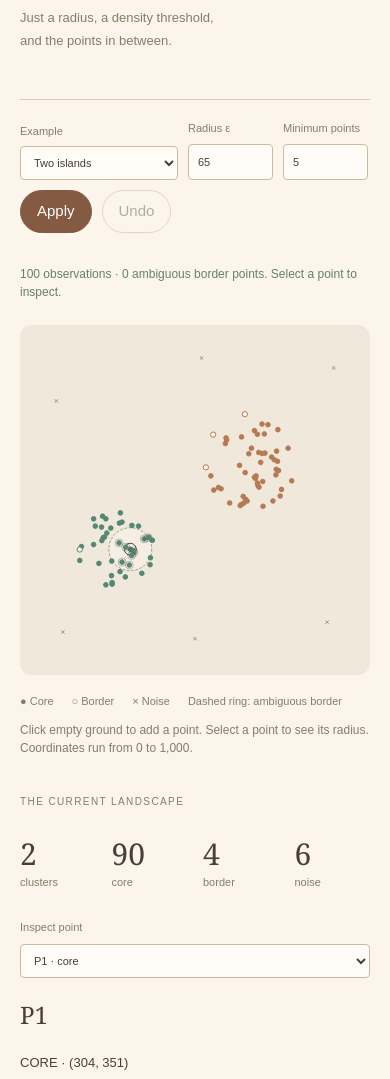
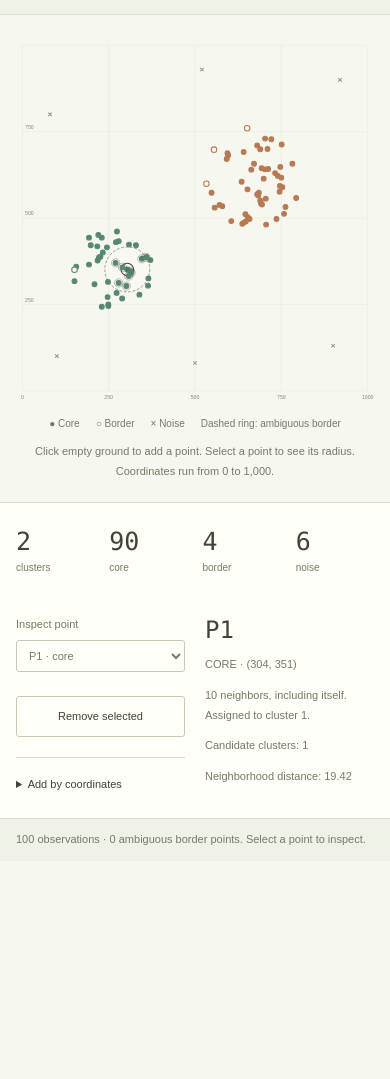
Before and after one commit to Michaelhoang8/density-garden, a website with bundled scripts: page index.html in a window 390 px wide. Shown: the part 330-1409 px from the top of the page. After the commit the page ends 1191 px from the top, so only its background shows below. Built offline with nearby package versions, Linux system fonts and the light colour scheme.

Commit message:
Center clustering exploration on the point cloud and neighborhood inspector

```diff
--- a/app.js
+++ b/app.js
@@ -93,6 +93,44 @@ function draw() {
   const plot = $("plot");
   plot.replaceChildren();
   if (!result) return;
+  for (const tick of [0, 250, 500, 750, 1000]) {
+    plot.append(
+      svg("line", {
+        x1: tick,
+        y1: 0,
+        x2: tick,
+        y2: 1000,
+        stroke: "#dedfd4",
+        "stroke-width": 1,
+      }),
+      svg("line", {
+        x1: 0,
+        y1: tick,
+        x2: 1000,
+        y2: tick,
+        stroke: "#dedfd4",
+        "stroke-width": 1,
+      }),
+    );
+    const xLabel = svg("text", {
+      x: tick,
+      y: 1023,
+      "text-anchor": "middle",
+      fill: "#828577",
+      "font-size": 15,
+    });
+    xLabel.textContent = tick;
+    const yLabel = svg("text", {
+      x: 8,
+      y: 1000 - tick - 8,
+      "text-anchor": "start",
+      fill: "#828577",
+      "font-size": 15,
+    });
+    yLabel.textContent = tick;
+    if (tick > 0 && tick < 1000) plot.append(yLabel);
+    plot.append(xLabel);
+  }
   const current = result.records.find((p) => p.id === selected),
     neighborSet = new Set(current?.neighbors || []);
   if (current)
@@ -110,10 +148,14 @@ function draw() {
   for (const p of result.records) {
     const g = svg("g", {
       class: "point",
+      "data-point": p.id,
       role: "button",
       tabindex: 0,
       "aria-label": `${p.id}, ${p.kind}, ${p.cluster === null ? "noise" : "cluster " + (p.cluster + 1)}`,
     });
+    g.append(
+      svg("circle", { cx: p.x, cy: 1000 - p.y, r: 16, fill: "transparent" }),
+    );
     if (p.kind === "noise")
       g.append(
         svg("path", {
@@ -166,6 +208,9 @@ function draw() {
         e.preventDefault();
         selected = p.id;
         inspect();
+        Array.from(plot.querySelectorAll(".point"))
+          .find((node) => node.dataset.point === p.id)
+          ?.focus({ preventScroll: true });
       }
     };
     plot.append(g);
@@ -356,3 +401,6 @@ $("file").onchange = async () => {
   }
 };
 compute();
+
+$("analysis-open").onclick = () => $("analysis-panel").showModal();
+$("analysis-close").onclick = () => $("analysis-panel").close();
--- a/index.html
+++ b/index.html
@@ -9,24 +9,17 @@
   </head>
   <body>
     <header>
-      <a href="/">density garden<span> / a study in proximity</span></a>
+      <h1>Density Garden</h1>
       <div>
-        <button id="open">Open study</button
+        <button id="analysis-open">Analysis</button
+        ><button id="open">Open study</button
         ><button id="save">Save study</button
         ><input type="file" id="file" accept=".json,application/json" hidden />
       </div>
     </header>
     <main>
-      <section class="intro">
-        <div>
-          <p class="eyebrow">Unsupervised learning · DBSCAN</p>
-          <h1>Let the neighborhoods<br />find their shape.</h1>
-        </div>
-        <p>
-          No chosen number of clusters.<br />Just a radius, a density
-          threshold,<br />and the points in between.
-        </p>
-      </section>
+      <div class="control-panel">
+        <h2>DBSCAN</h2>
         <div class="toolbar">
           <label
             >Example<select id="example">
@@ -54,8 +47,7 @@
           ><button id="apply">Apply</button
           ><button id="undo" disabled>Undo</button>
         </div>
-      <p id="message" role="status">Preparing the garden…</p>
-      <div class="workspace">
+      </div>
       <section class="plot-wrap">
         <svg
           id="plot"
@@ -73,7 +65,7 @@
         </p>
       </section>
       <aside>
-          <p class="eyebrow">The current landscape</p>
+        <p class="eyebrow">Clustering</p>
         <div id="summary"></div>
         <label>Inspect point<select id="selected"></select></label>
         <div id="inspection"></div>
@@ -103,9 +95,15 @@
           </form>
         </details>
       </aside>
+    </main>
+    <p id="message" role="status">Computing neighborhoods…</p>
+    <dialog id="analysis-panel" aria-label="Clustering analysis">
+      <div class="dialog-heading">
+        <h2>Clustering analysis</h2>
+        <button id="analysis-close">Close</button>
       </div>
       <section class="sweep">
-        <h2>A small change in radius.</h2>
+        <h2>Radius comparison</h2>
         <p>
           Compare nearby settings without treating cluster count as a score.
           Click a row to apply its radius.
@@ -167,7 +165,6 @@
         ><button id="csv" disabled>Export assignments CSV</button
         ><span id="cost"></span>
       </div>
-    </main>
-    <footer>Patterns, with room for uncertainty.</footer>
+    </dialog>
   </body>
 </html>
--- a/style.css
+++ b/style.css
@@ -1,12 +1,12 @@
-[hidden] {
-  display: none !important;
-}
 :root {
   font:
-    15px/1.5 Arial,
+    13px/1.6 Arial,
     sans-serif;
-  color: #493f38;
-  background: #fbf5ec;
+  color: #3d4438;
+  background: #f6f7ef;
+  --line: #d9ddcf;
+  --muted: #727c67;
+  --accent: #637b4c;
 }
 * {
   box-sizing: border-box;
@@ -14,316 +14,417 @@
 body {
   margin: 0;
 }
-header,
-main,
-footer {
-  max-width: 1180px;
-  margin: auto;
-  padding: 26px 34px;
-}
 header {
+  height: 75px;
   display: flex;
   align-items: center;
   justify-content: space-between;
-  border-bottom: 1px solid #d9cdbd;
-  gap: 18px;
+  gap: 20px;
+  padding: 0 28px;
+  border-bottom: 1px solid var(--line);
+  background: #fffef8;
 }
-header a {
-  color: inherit;
-  text-decoration: none;
-  font-weight: bold;
-  font-size: 19px;
+h1 {
+  font:
+    24px Georgia,
+    serif;
+  margin: 0;
+  letter-spacing: -0.5px;
 }
-header a span {
-  font-size: 12px;
-  color: #8a7b6a;
-  font-weight: normal;
-}
-header div {
+header > div {
   display: flex;
   gap: 10px;
 }
 button,
-select,
-input {
+input,
+select {
   font: inherit;
+  color: inherit;
 }
 button {
-  border: 1px solid #baa98f;
-  border-radius: 30px;
-  background: transparent;
-  color: inherit;
-  padding: 9px 16px;
+  font-size: 11px;
+  padding: 8px 12px;
+  border: 1px solid #c4ccb8;
+  background: #fffef8;
+  border-radius: 3px;
   cursor: pointer;
-  transition: background 0.2s;
+  transition: background 0.15s;
 }
 button:hover {
-  background: #efdfcc;
+  background: #e8eddf;
 }
 button:disabled {
   opacity: 0.4;
   cursor: default;
 }
-:focus-visible {
-  outline: 3px solid #9a5940;
+button:focus-visible,
+input:focus-visible,
+select:focus-visible,
+summary:focus-visible {
+  outline: 2px solid #7f975d;
   outline-offset: 3px;
-}
-.intro {
-  display: flex;
-  justify-content: space-between;
-  align-items: end;
-  padding: 34px 0;
-  gap: 20px;
-}
-.eyebrow {
-  text-transform: uppercase;
-  letter-spacing: 0.14em;
-  font-size: 10px;
-  color: #8a7b6a;
-}
-h1 {
-  font:
-    normal clamp(34px, 4vw, 55px) / 1.12 Georgia,
-    serif;
-  letter-spacing: -0.035em;
-  margin: 14px 0 0;
-}
-.intro > p {
-  font-size: 13px;
-  color: #8a7b6a;
-  line-height: 1.8;
-}
-.toolbar {
-  display: flex;
-  align-items: end;
-  gap: 16px;
-  flex-wrap: wrap;
-  padding: 20px 0;
-  border-top: 1px solid #d9cdbd;
-}
-label {
-  font-size: 11px;
-  color: #8a7b6a;
 }
 input,
 select {
-  display: block;
-  margin-top: 7px;
-  border: 1px solid #cbbb9f;
-  background: #fffcf7;
-  color: #493f38;
-  border-radius: 4px;
-  padding: 9px;
+  padding: 8px;
+  border: 1px solid #c4ccb8;
+  background: #fffef8;
+  border-radius: 3px;
+  min-width: 0;
 }
-input[type="number"] {
-  width: 110px;
+label {
+  display: flex;
+  flex-direction: column;
+  gap: 6px;
+  font-size: 11px;
+  color: var(--muted);
 }
-.toolbar #apply {
-  background: #845b42;
-  color: #fff;
-  border-color: #845b42;
+h2 {
+  font-size: 14px;
+  font-weight: 500;
+  margin: 0 0 20px;
 }
-#message {
-  min-height: 22px;
-  font-size: 12px;
-  color: #66816c;
+main {
+  display: grid;
+  grid-template-columns: 220px minmax(0, 1fr) 220px;
+  min-height: calc(100svh - 118px);
 }
-#message.error {
-  color: #a24231;
+.control-panel {
+  padding: 26px 22px;
+  border-right: 1px solid var(--line);
+  background: #eff2e7;
 }
-.workspace {
+.control-panel h2 {
+  font:
+    11px Consolas,
+    monospace;
+  letter-spacing: 1px;
+  color: var(--muted);
+}
+.toolbar {
   display: grid;
-  grid-template-columns: minmax(0, 1fr) 260px;
-  gap: 40px;
-  margin: 24px 0 40px;
+  gap: 20px;
+}
+.toolbar input,
+.toolbar select {
+  width: 100%;
+}
+#apply {
+  background: #637b4c;
+  color: white;
+  border-color: #637b4c;
+}
+#apply:hover {
+  background: #4d6438;
+}
+#undo {
+  margin-top: -10px;
+}
+.plot-wrap {
+  min-width: 0;
+  padding: 24px 20px 15px;
+  display: flex;
+  flex-direction: column;
+  align-items: center;
+  justify-content: center;
 }
 #plot {
   display: block;
-  width: 100%;
+  width: min(100%, calc(100svh - 220px));
   aspect-ratio: 1;
-  background: #f0e8da;
-  border-radius: 12px;
-  touch-action: manipulation;
-  cursor: crosshair;
+  height: auto;
+  overflow: visible;
 }
 .point {
   cursor: pointer;
-  transition: opacity 0.15s;
+  outline: none;
 }
-.point:hover {
-  opacity: 0.65;
+.point:focus-visible {
+  filter: drop-shadow(0 0 4px #637b4c);
 }
 .legend {
   display: flex;
   flex-wrap: wrap;
-  gap: 18px;
-  font-size: 11px;
-  margin-top: 18px;
-  color: #8a7b6a;
+  gap: 8px 16px;
+  justify-content: center;
+  font-size: 10px;
+  color: var(--muted);
+  margin: 15px 0 0;
+}
+.plot-wrap > .hint {
+  text-align: center;
+  max-width: 420px;
+  margin: 10px 0 0;
 }
 .hint {
-  font-size: 12px;
-  color: #8a7b6a;
+  font-size: 11px;
+  color: var(--muted);
+  line-height: 1.8;
 }
-aside {
-  padding-top: 18px;
+main > aside {
+  padding: 26px 20px;
+  border-left: 1px solid var(--line);
+  background: #fffef8;
+}
+.eyebrow {
+  font-size: 11px;
+  color: var(--muted);
+  margin: 0 0 14px;
 }
 #summary {
   display: grid;
   grid-template-columns: 1fr 1fr;
-  gap: 16px;
-  margin: 24px 0;
+  gap: 12px 15px;
+  border-bottom: 1px solid var(--line);
+  padding-bottom: 20px;
+  margin-bottom: 24px;
 }
 #summary p {
+  font-size: 10px;
+  color: var(--muted);
   margin: 0;
-  font-size: 11px;
-  color: #8a7b6a;
 }
 #summary b {
   display: block;
   font:
-    30px Georgia,
-    serif;
-  color: #493f38;
+    25px/1.5 Consolas,
+    monospace;
+  color: #3d4438;
+  font-weight: 400;
 }
 #selected {
-  max-width: 100%;
   width: 100%;
-  margin-bottom: 20px;
 }
 #inspection {
-  font-size: 13px;
-  line-height: 1.8;
-  min-height: 130px;
+  margin-top: 20px;
 }
 #inspection h2 {
   font:
-    24px Georgia,
-    serif;
+    24px Consolas,
+    monospace;
+  margin: 0 0 10px;
 }
 #inspection p {
+  font-size: 11px;
+  color: var(--muted);
+  line-height: 1.8;
   overflow-wrap: anywhere;
 }
-.badge {
+#remove {
+  width: 100%;
+  margin: 8px 0 20px;
+}
+aside details {
+  border-top: 1px solid var(--line);
+  padding-top: 18px;
+}
+summary {
   font-size: 11px;
-  border: 1px solid #cbbb9f;
-  padding: 3px 8px;
-  border-radius: 20px;
+  cursor: pointer;
 }
-.sweep {
-  border-top: 1px solid #d9cdbd;
-  padding: 26px 0;
+#add {
+  display: grid;
+  grid-template-columns: 1fr 1fr;
+  gap: 10px;
+  margin-top: 15px;
 }
-h2 {
-  font:
-    28px Georgia,
-    serif;
+#add input {
+  width: 100%;
+}
+#add button {
+  grid-column: 1/-1;
+}
+#message {
+  border-top: 1px solid var(--line);
+  background: #eff2e7;
+  margin: 0;
+  padding: 12px 28px;
+  font-size: 11px;
+  color: var(--muted);
+  min-height: 43px;
+}
+#message.error {
+  color: #9a4b37;
+}
+dialog {
+  width: min(900px, calc(100vw - 30px));
+  max-height: 85svh;
+  border: 1px solid #bbc6ac;
+  border-radius: 5px;
+  background: #f6f7ef;
+  color: inherit;
+  padding: 26px;
+}
+dialog::backdrop {
+  background: #26352166;
+  backdrop-filter: blur(3px);
+}
+.dialog-heading {
+  display: flex;
+  justify-content: space-between;
+  align-items: center;
+  margin-bottom: 28px;
+}
+.dialog-heading h2 {
+  font-size: 20px;
+  margin: 0;
+}
+.sweep h2 {
+  margin-bottom: 8px;
 }
 .sweep > p,
-details p {
-  font-size: 13px;
-  color: #8a7b6a;
-  max-width: 800px;
+dialog details p {
+  font-size: 12px;
+  color: var(--muted);
+  line-height: 1.8;
 }
 .scroll {
   overflow: auto;
 }
 table {
+  border-collapse: collapse;
   width: 100%;
-  border-collapse: collapse;
-  font-size: 13px;
+  font-size: 12px;
+  min-width: 500px;
+}
+td,
+th {
+  padding: 10px;
   text-align: left;
-}
-th,
-td {
-  padding: 12px;
-  border-bottom: 1px solid #e5d9c7;
+  border-bottom: 1px solid var(--line);
 }
 th {
-  font-size: 11px;
-  color: #8a7b6a;
-  font-weight: normal;
+  font-weight: 400;
+  color: var(--muted);
 }
 tr.active {
-  background: #f0e8da;
+  background: #e5ecdb;
 }
-td button {
-  padding: 5px 14px;
-}
-details {
-  border-top: 1px solid #d9cdbd;
+dialog details {
   padding: 20px 0;
-}
-summary {
-  font-size: 13px;
-  cursor: pointer;
-}
-#add {
-  display: flex;
-  flex-wrap: wrap;
-  gap: 10px;
-  margin-top: 15px;
-}
-#add button {
-  margin-top: 10px;
+  border-bottom: 1px solid var(--line);
 }
 #kplot {
+  display: block;
   width: 100%;
-  display: block;
+  height: auto;
 }
 .exports {
   display: flex;
-  align-items: center;
-  gap: 14px;
-  margin-top: 24px;
+  gap: 12px;
   flex-wrap: wrap;
+  padding-top: 22px;
 }
 #cost {
+  width: 100%;
   font-size: 11px;
-  color: #8a7b6a;
+  color: var(--muted);
 }
-footer {
-  font-size: 12px;
-  color: #8a7b6a;
-  margin-top: 24px;
+@media (max-width: 1050px) {
+  main {
+    grid-template-columns: 190px minmax(0, 1fr);
+  }
+  main > aside {
+    grid-column: 1/-1;
+    border-left: 0;
+    border-top: 1px solid var(--line);
+    display: grid;
+    grid-template-columns: repeat(3, minmax(0, 1fr));
+    gap: 16px 25px;
+  }
+  main > aside > .eyebrow {
+    display: none;
+  }
+  #summary {
+    margin: 0;
+    border: 0;
+    grid-row: span 2;
+  }
+  #inspection {
+    grid-column: 3;
+    grid-row: 1/4;
+    margin: 0;
+  }
+  #remove {
+    grid-column: 2;
+    margin: 0;
+  }
+  aside details {
+    grid-column: 2;
+  }
+  #plot {
+    width: min(100%, calc(100svh - 210px));
+  }
+}
+@media (max-width: 650px) {
+  header {
+    height: auto;
+    padding: 20px 16px;
+    flex-wrap: wrap;
+  }
+  header > div {
+    gap: 8px;
+  }
+  main {
+    grid-template-columns: minmax(0, 1fr);
+  }
+  .control-panel {
+    border-right: 0;
+    border-bottom: 1px solid var(--line);
+    padding: 18px 16px;
+  }
+  .control-panel h2 {
+    display: none;
+  }
+  .toolbar {
+    grid-template-columns: 1fr 1fr;
+    gap: 14px;
+  }
+  .toolbar > label:first-child {
+    grid-column: 1/-1;
+  }
+  #undo {
+    margin: 0;
+  }
+  .plot-wrap {
+    padding: 20px 12px;
+  }
+  #plot {
+    width: 100%;
+  }
+  main > aside {
+    display: grid;
+    grid-template-columns: 1fr 1fr;
+    padding: 20px 16px;
+    gap: 20px;
+  }
+  #summary {
+    grid-column: 1/-1;
+    grid-row: auto;
+    grid-template-columns: repeat(4, 1fr);
+  }
+  main > aside > label {
+    grid-column: 1;
+  }
+  #inspection {
+    grid-column: 2;
+    grid-row: 2/5;
+  }
+  #remove {
+    grid-column: 1;
+  }
+  aside details {
+    grid-column: 1;
+  }
+  #message {
+    padding: 12px 16px;
+  }
+  dialog {
+    padding: 20px;
+  }
 }
 @media (prefers-reduced-motion: reduce) {
   * {
     transition: none !important;
   }
 }
-@media (max-width: 760px) {
-  header,
-  main,
-  footer {
-    padding: 20px;
-  }
-  header {
-    flex-wrap: wrap;
-  }
-  header a span {
-    display: none;
-  }
-  .intro {
-    display: block;
-  }
-  .workspace {
-    grid-template-columns: 1fr;
-    gap: 15px;
-  }
-  aside {
-    padding-top: 0;
-  }
-  #summary {
-    grid-template-columns: repeat(4, 1fr);
-  }
-  #inspection {
-    min-height: 0;
-  }
-  .toolbar {
-    gap: 10px;
-  }
-  input[type="number"] {
-    width: 85px;
-  }
-}
```
Also changed, not shown: README.md, docs/workbench.png. Lines whose indentation alone changed are shown as unchanged.
